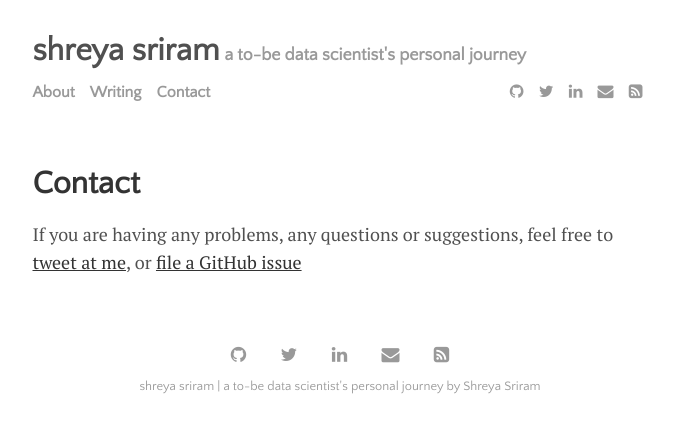
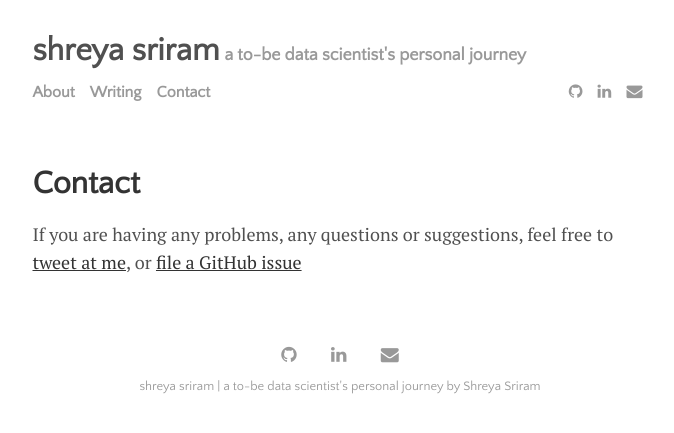
Before and after one commit to shreyasriram4/shreyasriram4.github.io, a Jekyll site: the page built from menu/contact.md, in a window 1280 px wide. Shown: the top 433 px of the page, without its empty margins (300-974 px from the left). Built offline with Jekyll 4.4.1, drawn with Linux system fonts in a browser that asks for light colours.

Commit message:
Update settings.yml

```diff
--- a/_data/settings.yml
+++ b/_data/settings.yml
@@ -13,11 +13,9 @@ menu:
 
 # Available social icons are powered by Font Awesome, so you can use any icon that they offer
 social:
-- {icon: 'github',     link: 'https://www.github.com/lenpaul'}
-- {icon: 'twitter',    link: 'https://twitter.com/paululele'}
-- {icon: 'linkedin',   link: 'http://www.linkedin.com/in/lenpaul/'}
-- {icon: 'envelope',   link: 'mailto:l.nguyen.paul@gmail.com'}
-- {icon: 'rss-square', link: '/feed.xml'}
+- {icon: 'github',     link: 'https://www.github.com/shreyasriram4'}
+- {icon: 'linkedin',   link: 'http://www.linkedin.com/in/shreyasriram4/'}
+- {icon: 'envelope',   link: 'mailto:shreyasriram4@gmail.com'}
 # - {icon: 'rss-square', link: '/rss-feed.xml'}
 
 # Customize site text
```
